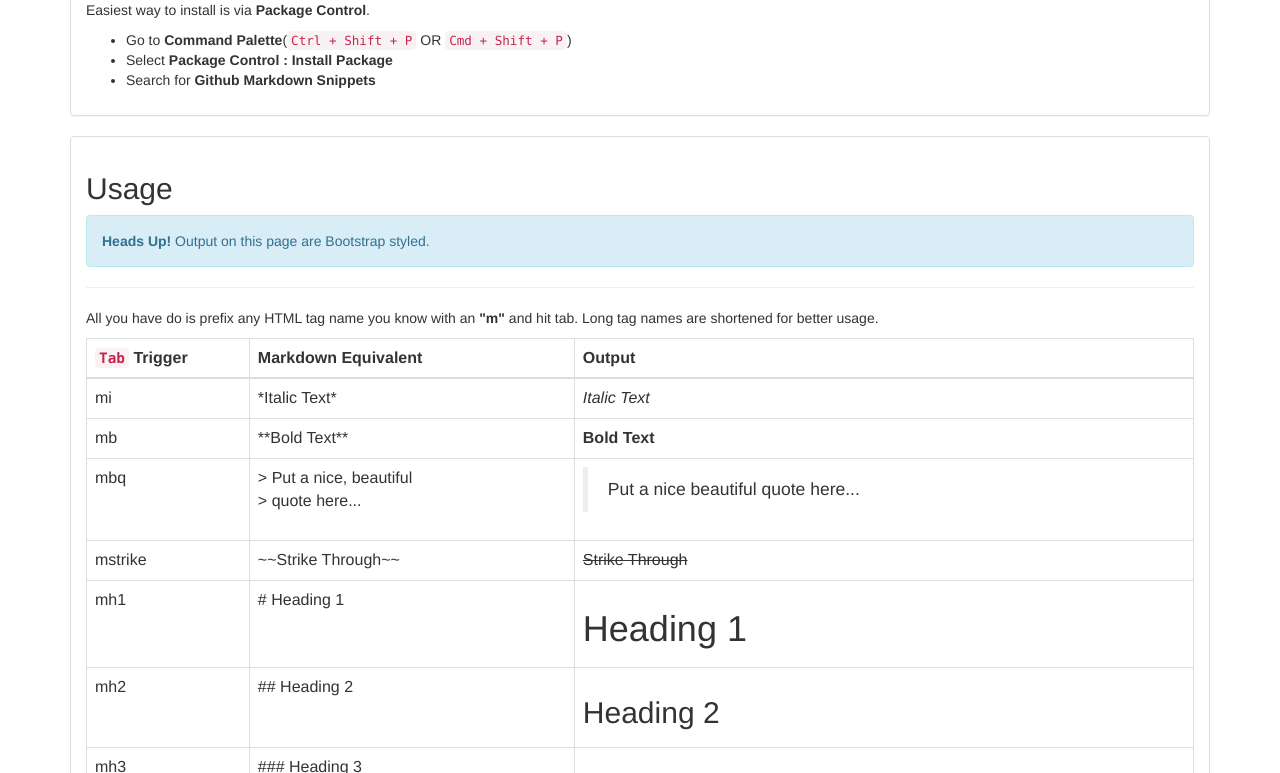
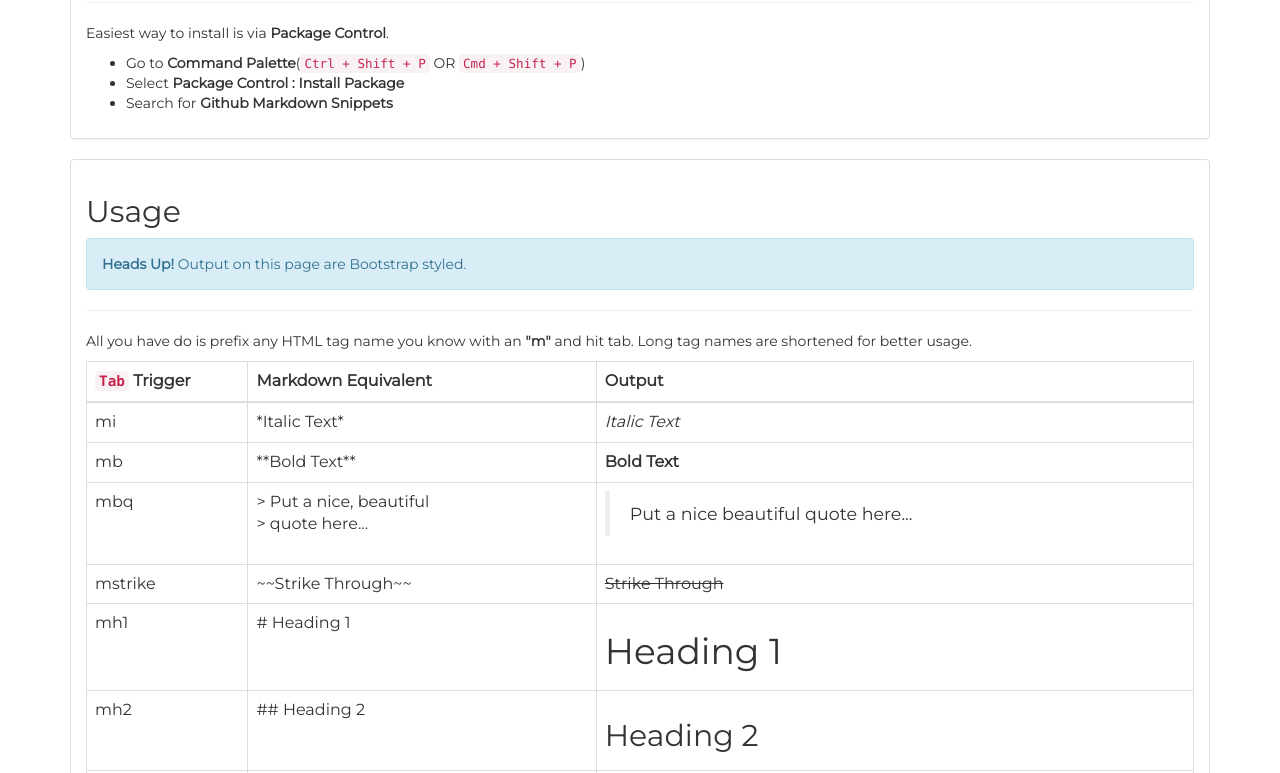
Before and after one commit to praveenpuglia/github_markdown_snippets, a plain HTML site: page index.html in a window 1280 px wide. Shown: the part 540-1313 px from the top of the page. Drawn offline with nearby package versions, Linux system fonts and the light colour scheme.

Commit message:
updated font

```diff
--- a/index.html
+++ b/index.html
@@ -3,6 +3,12 @@
     <meta charset="UTF-8">
     <title>GitHub Markdown Snippets</title>
     <link rel="stylesheet" href="https://maxcdn.bootstrapcdn.com/bootstrap/3.3.5/css/bootstrap.min.css">
+    <link href='https://fonts.googleapis.com/css?family=Montserrat' rel='stylesheet' type='text/css'>
+    <style>
+        body {
+            font-family: 'Montserrat', sans-serif;
+        }
+    </style>
 </head>
 <body>
     <a href="https://github.com/praveenpuglia/github_markdown_snippets"><img style="position: fixed; top: 0; right: 0; border: 0;" src="https://camo.githubusercontent.com/38ef81f8aca64bb9a64448d0d70f1308ef5341ab/68747470733a2f2f73332e616d617a6f6e6177732e636f6d2f6769746875622f726962626f6e732f666f726b6d655f72696768745f6461726b626c75655f3132313632312e706e67" alt="Fork me on GitHub" data-canonical-src="https://s3.amazonaws.com/github/ribbons/forkme_right_darkblue_121621.png"></a>
```
